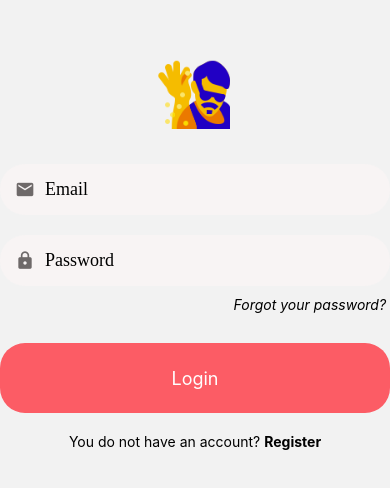
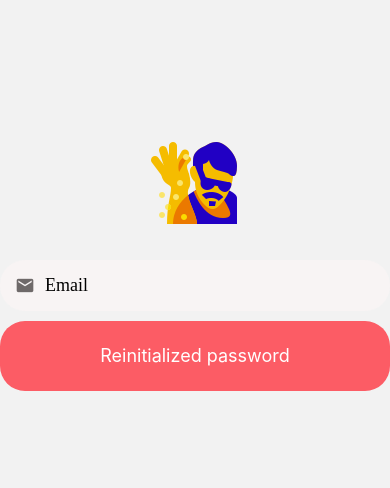
Before and after one commit to syllahamed26/MakeYourMeal, a React Native app: screen /ForgotPassword in a window 390 px wide. Shown: the part 190-678 px from the top of the page. Built offline with nearby package versions, Linux system fonts and the light colour scheme.

Commit message:
resetting

```diff
--- a/App.js
+++ b/App.js
@@ -4,6 +4,7 @@ import {NavigationContainer} from "@react-navigation/native";
 import {createNativeStackNavigator} from "@react-navigation/native-stack";
 import LoginScreen from "./app/screens/Account/LoginScreen";
 import MyTabs from "./app/components/BottomTabBar";
+import ForgotPasswordScreen from './app/screens/Account/ForgotPasswordScreen';
 
 const Stack = createNativeStackNavigator();
 export default function App() {
@@ -12,6 +13,7 @@ export default function App() {
         <Stack.Navigator screenOptions={{headerShown: false}}>
             <Stack.Screen name="Login" component={LoginScreen}/>
             <Stack.Screen name="Register" component={RegisterScreen}/>
+            <Stack.Screen name="ForgotPassword" component={ForgotPasswordScreen}/>
             <Stack.Screen name="Home" component={MyTabs}/>
         </Stack.Navigator>
       </NavigationContainer>
--- a/app/screens/Account/ForgotPasswordScreen.js
+++ b/app/screens/Account/ForgotPasswordScreen.js
@@ -1,13 +1,80 @@
 import React from 'react';
 import Screen from "../../components/Screen";
-import {Image} from "react-native";
+import {Image, StyleSheet} from "react-native";
+import * as Yup from "yup";
+import AppFormField from "../../components/forms/AppFormField";
+import AppForm from "../../components/forms/AppForm";
+import SubmitButton from "../../components/forms/SubmitButton";
+import { resetPassword } from '../../services/auth/ResetPasswordService';
 
-function ForgotPasswordScreen(props) {
+
+const validationSchema = Yup.object().shape({
+    email: Yup.string().required().email().label("Email"),
+  });
+
+function ForgotPasswordScreen({navigation}) {
+
+    const handleSendEmailResetPassword = async (values) => {
+        try {
+            const resetSuccessful = await resetPassword(values.email);
+            if (resetSuccessful) {
+                navigation.navigate('Login');
+            }
+        } catch (error) {
+            console.error('Error during login:', error);
+        }
+
+    }
     return (
-        <Screen>
+        <Screen style={styles.container}>
             <Image style={styles.logo} source={require("../../../assets/cooking-96.png")} />
+
+            <AppForm
+            initialValues={{ email: ""}}
+            onSubmit={(values) => handleSendEmailResetPassword(values)}
+            validationSchema={validationSchema}
+            >
+                <AppFormField
+                    autoCapitalize="none"
+                    autoCorrect={false}
+                    icon="email"
+                    keyboardType="email-address"
+                    name="email"
+                    placeholder="Email"
+                    textContentType="emailAddress"
+                />
+
+                <SubmitButton title="Reinitialized password" style={styles.submitButton} />
+
+            </AppForm>
+
         </Screen>
     );
 }
 
+const styles = StyleSheet.create({
+    logo: {
+        width: 96,
+        height: 96,
+        alignSelf: 'center',
+        marginTop: 50,
+        marginBottom: 20,
+    },
+
+    container: {
+        padding: 10,
+        flex: 1,
+        justifyContent: "center",
+        alignItems: "center",
+      },
+
+
+
+
+
+})
+
+
+
+
 export default ForgotPasswordScreen;
```
